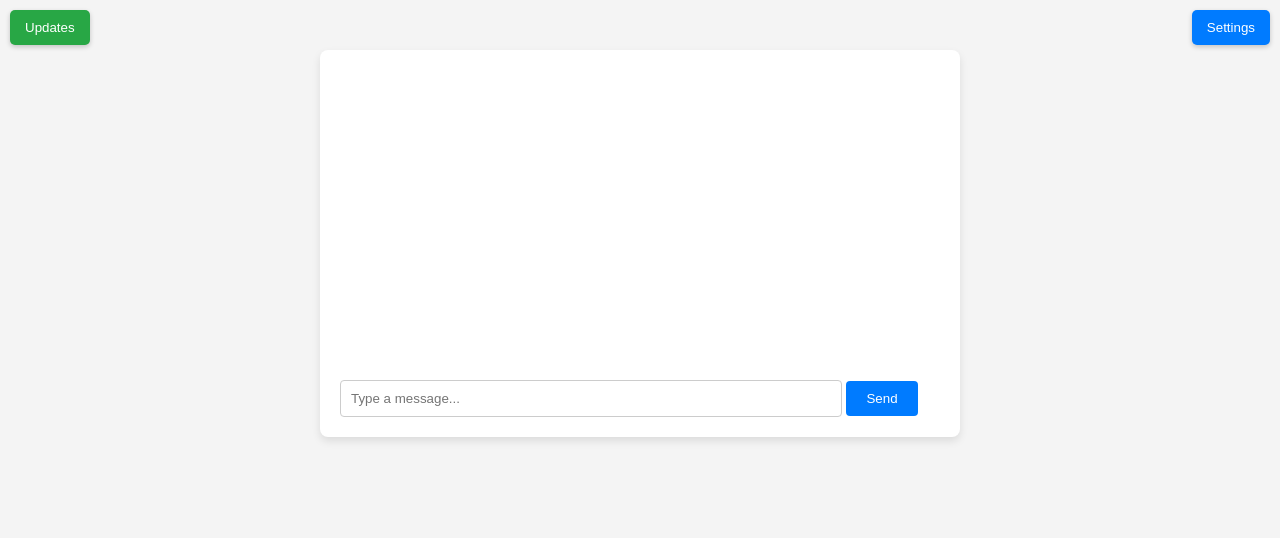
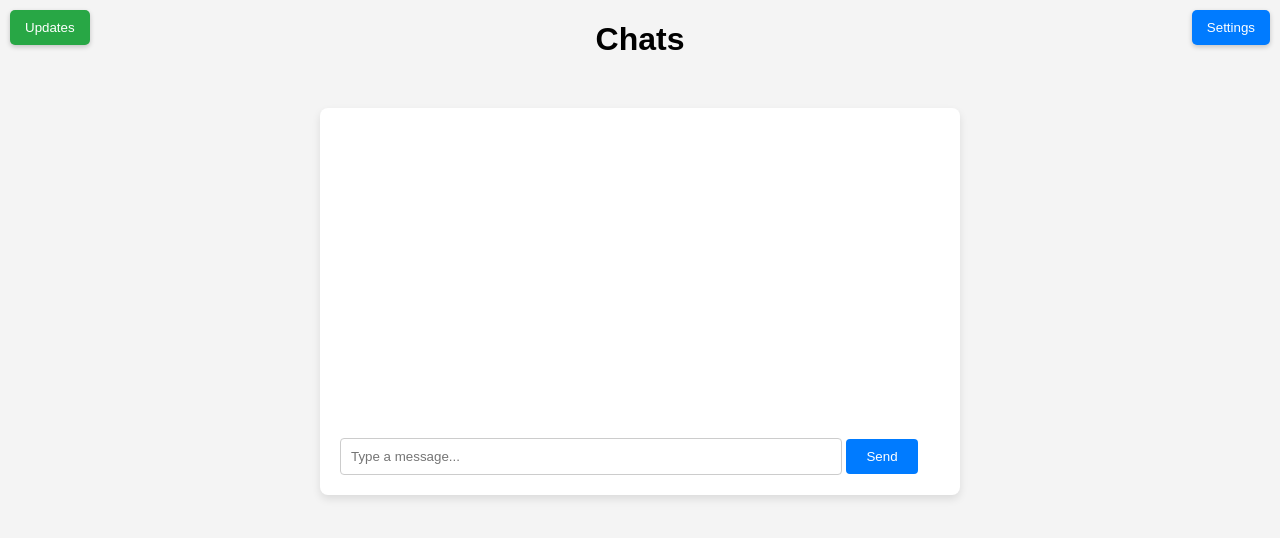
Before and after one commit to JeckAsChristopher/Chat-app, a website: page index.html in a window 1280 px wide. Drawn offline with nearby package versions, Linux system fonts and the light colour scheme; no server answers.

Commit message:
Update index.html

```diff
--- a/index.html
+++ b/index.html
@@ -10,6 +10,10 @@
             background-color: #f4f4f4;
             margin: 0;
             padding: 0;
+        }
+
+        h1 {
+            text-align: center;
         }
 
         .chat-container {
@@ -190,6 +194,7 @@
     </style>
 </head>
 <body>
+    <h1>Chats</h1>
     <div class="chat-container">
         <div id="messages"></div>
         <input type="text" id="message-input" placeholder="Type a message..." autocomplete="off">
```
